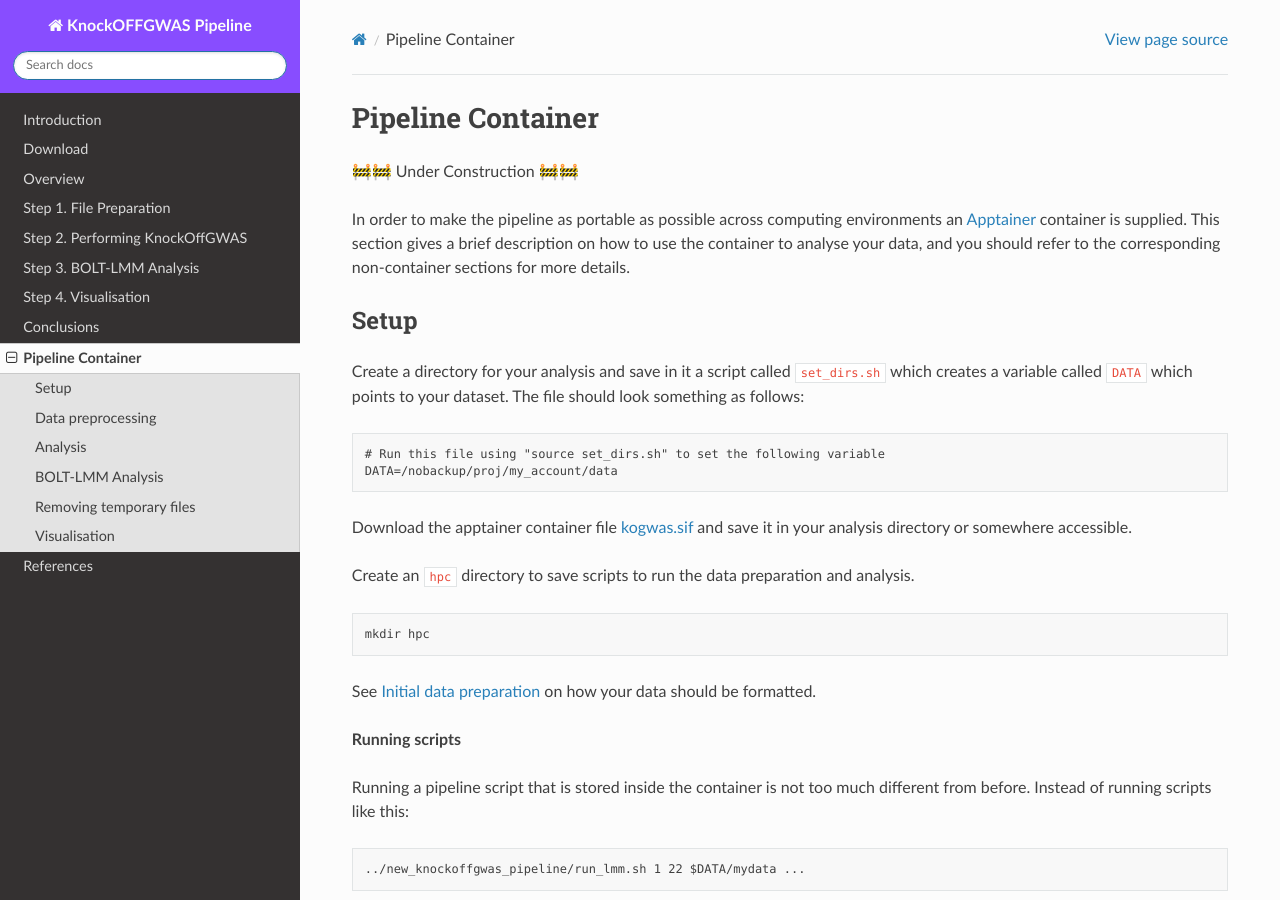
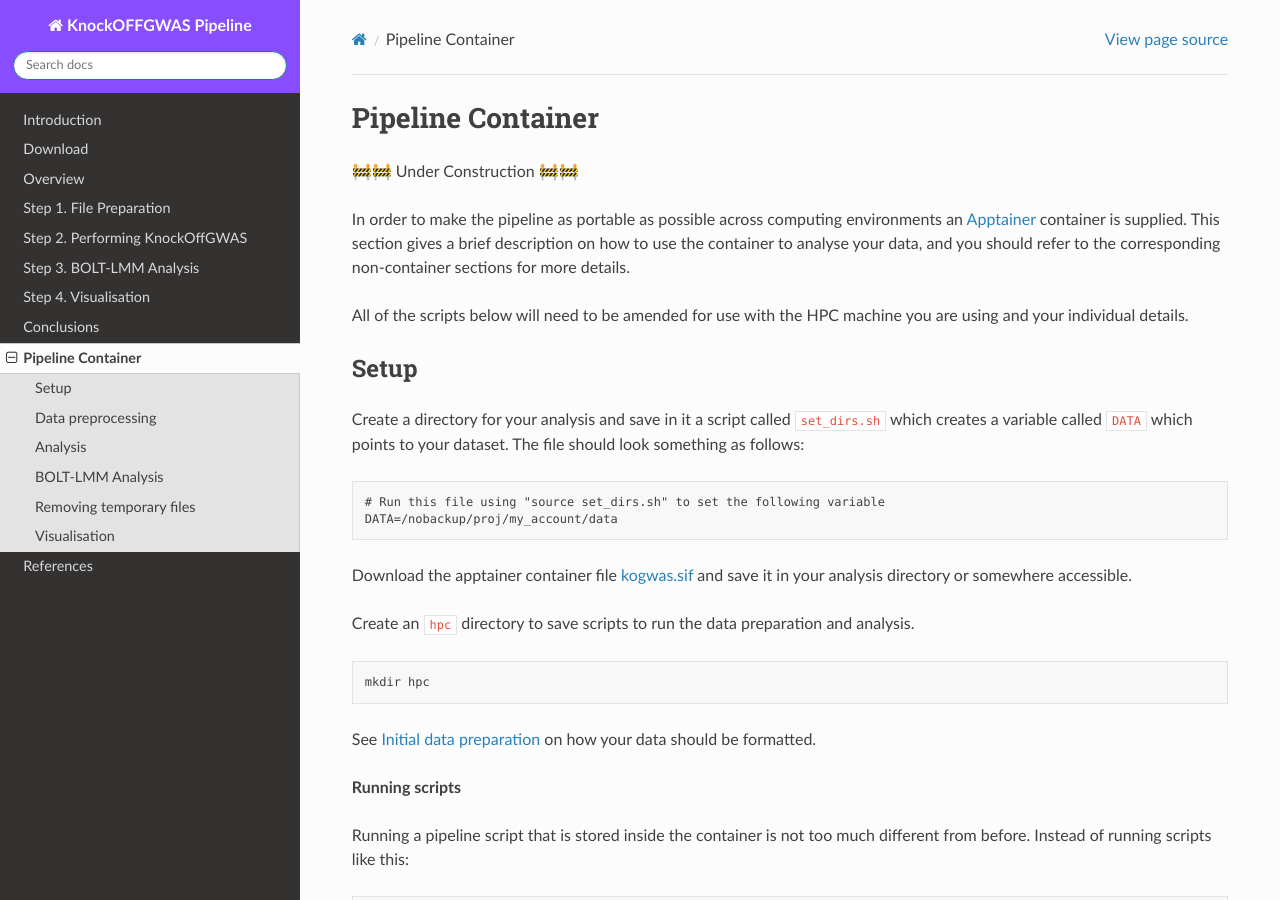
Before and after one commit to NewcastleRSE/knockoff-gwas, a Sphinx documentation site: the page built from docs/container.rst, in a window 1280 px wide and 900 px high. Built offline with Sphinx 7.4.7 and the Read the Docs theme 3.1.0, drawn with Linux system fonts in a browser that asks for light colours; some of the changed text lies outside the part shown.

Commit message:
Update container.rst

```diff
--- a/docs/container.rst
+++ b/docs/container.rst
@@ -7,6 +7,7 @@
 
 In order to make the pipeline as portable as possible across computing environments an `Apptainer <https://apptainer.org/>`_ container is supplied. This section gives a brief description on how to use the container to analyse your data, and you should refer to the corresponding non-container sections for more details.
 
+All of the scripts below will need to be amended for use with the HPC machine you are using and your individual details.
 
 Setup
 -----
@@ -78,6 +79,8 @@
 .. code-block:: none
 
     sbatch hpc/pre_create_map_files.sh
+
+Note that just the apptainer module needs to be loaded instead of various packages which are now handled by the container.
 
 Next the data needs to be phased and the IBD segments calculated with script `hpc/pre.sh`:
 
```
